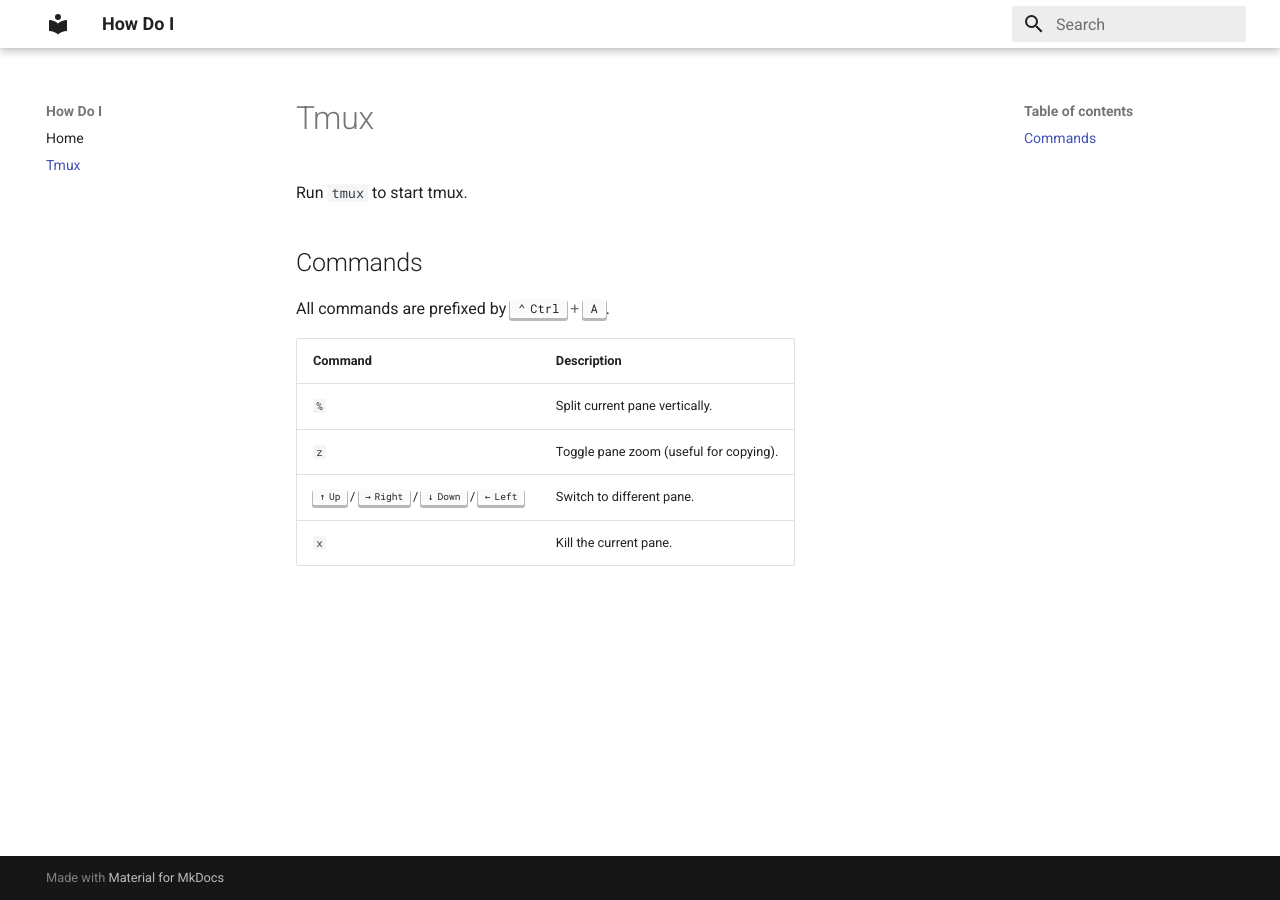
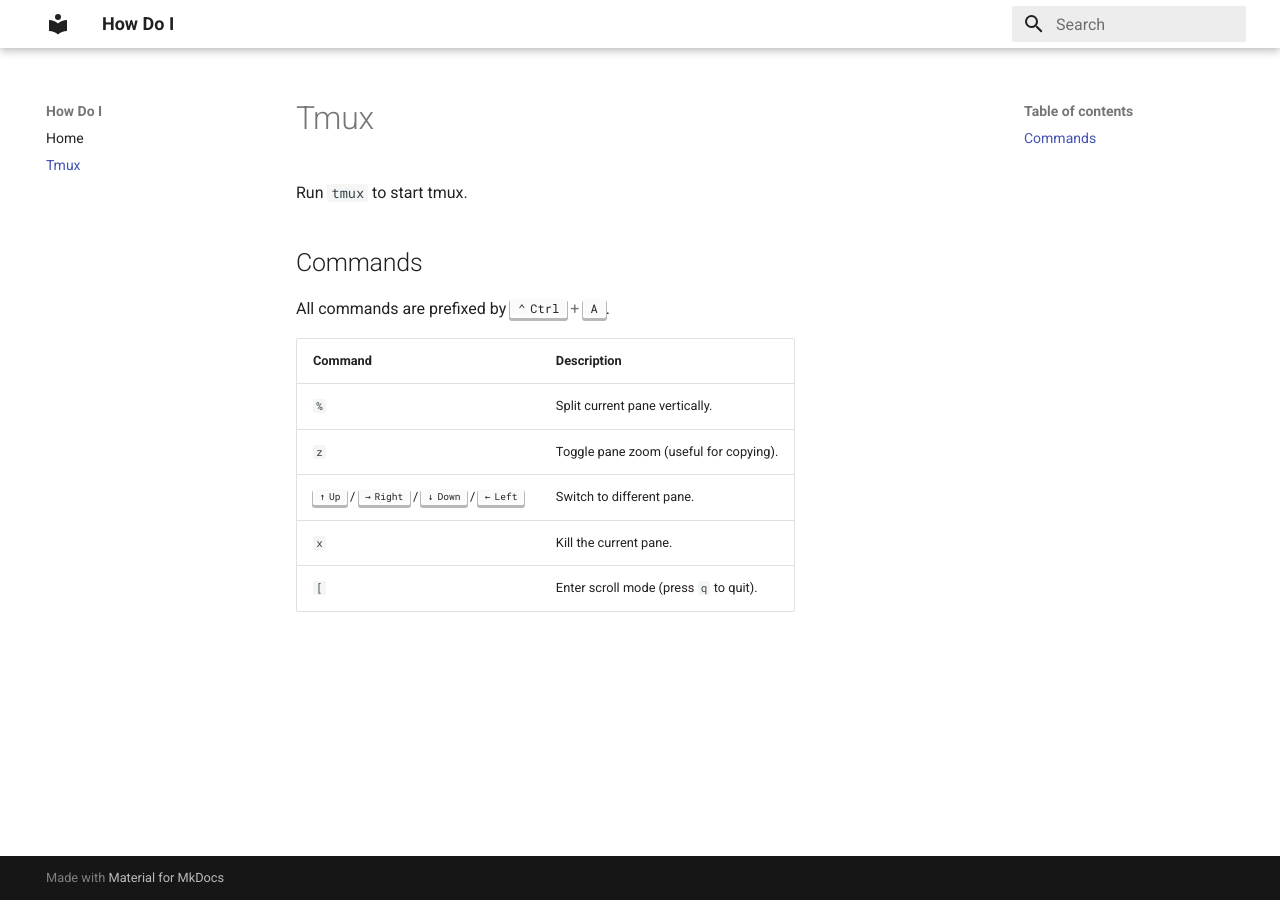
Before and after one commit to denkasyanov/howdoi, an MkDocs documentation site: the page built from docs/tmux.md, in a window 1280 px wide. Built offline with MkDocs 1.6.1 and Material for MkDocs 9.7.7, drawn with Linux system fonts in a browser that asks for light colours.

Commit message:
Add command for scroll mode to tmux article

```diff
--- a/docs/tmux.md
+++ b/docs/tmux.md
@@ -12,3 +12,4 @@ All commands are prefixed by ++ctrl+a++.
 | `z`                                      | Toggle pane zoom (useful for copying). |
 | ++up++ / ++right++ / ++down++ / ++left++ | Switch to different pane.              |
 | `x`                                      | Kill the current pane.                 |
+| `[`                                      | Enter scroll mode (press `q` to quit). |
```
